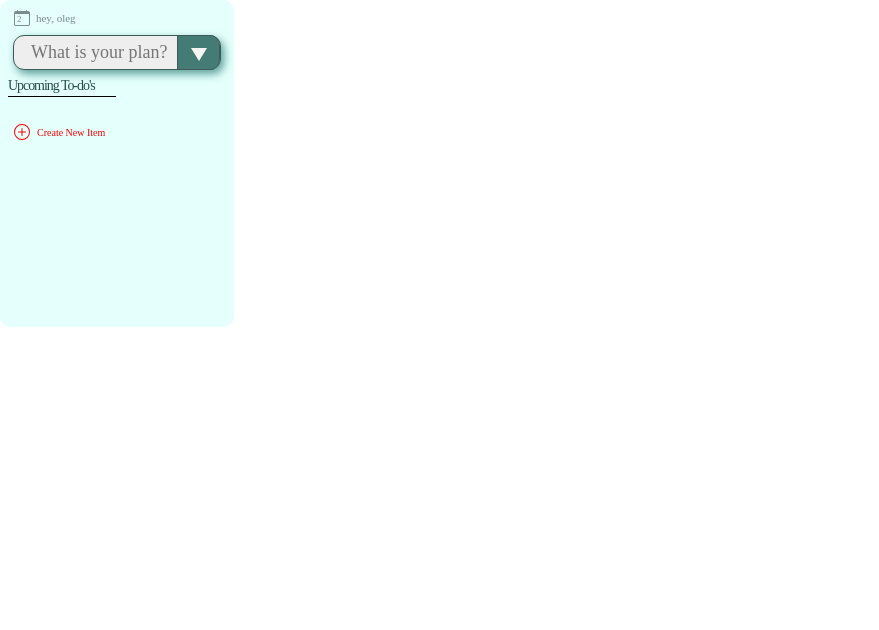
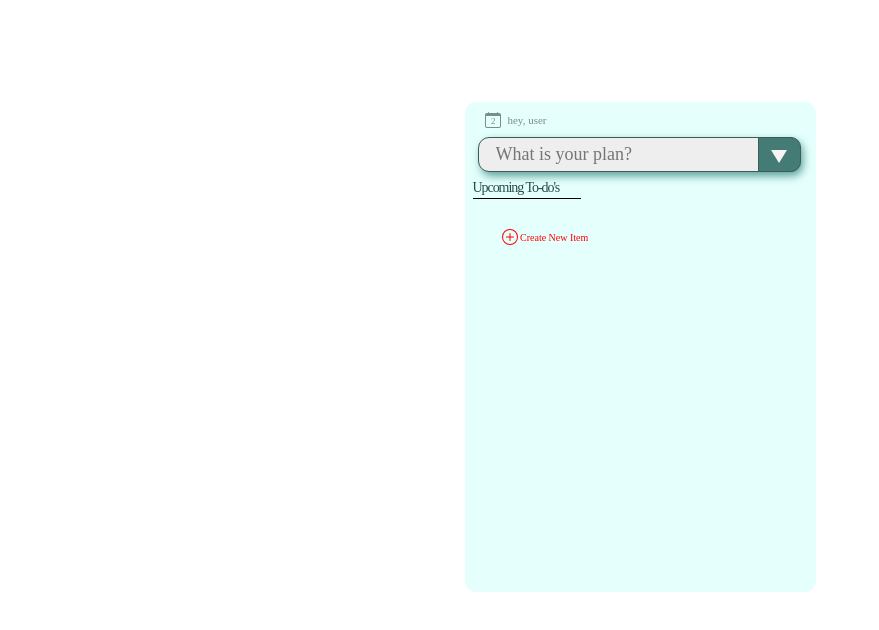
Before and after one commit to osinkel/Todo-list, a plain HTML site: page todo-list/index.html in a window 1280 px wide. Shown: the whole page, without its empty margins (0-879 px from the left). Drawn offline with Linux system fonts and the light colour scheme.

Commit message:
centre relative interface

```diff
--- a/todo-list/index.html
+++ b/todo-list/index.html
@@ -10,7 +10,7 @@
 			<div class="welcome-date">
 				<div class="current-date"></div>
 				<div class="calendar"><img src="calendar.svg"> </div>
-				<div class="welcome"><p>hey, oleg</p></div>
+				<div class="welcome"><p>hey, user</p></div>
 			</div>
 			<div id="new-task-form">
 				<input type="text" id="new-task-input" class="new-task-input" placeholder="What is your plan?">
--- a/todo-list/main.css
+++ b/todo-list/main.css
@@ -5,15 +5,17 @@
 
 .container {
 	position: relative;
-	width: 234px;
-	height: 327px;
+	width: 351px;
+	margin: auto;
+	margin-top: 8%;
+	height: 490px;
 	background: #E4FFFC;
 	border-radius: 11px;
 }
 
 #new-task-form{
 	position: relative;
-	width: 208px;
+	width: 92%;
 	height: 35px;
 	left: 13px;
 	top: 35px;
@@ -36,7 +38,6 @@
 	font-weight: normal;
 	font-size: 18px;
 	line-height: 27px;
-	/* identical to box height */
 	color: #254E49;
 	border:  none;
 	outline: none;
@@ -124,7 +125,6 @@ input:checked {
 	cursor: pointer;
 	outline: none;
 	transition: 0.4s;
-  	float: right;
 	width: 43px;
 	height: 35px;
 	background: #447B75;
@@ -133,13 +133,14 @@ input:checked {
 	border-top-right-radius: 10px;
 	border-bottom-right-radius: 10px;
 	margin-top: -1px;
+	margin-left:  87%;
 }
 
 /* Style the accordion panel. Note: hidden by default */
 .panel {
 	position: relative;
 	margin-top: 40px;
-	width: 208px;
+	width: 90%;
 	max-height: 0;
 	left: 13px;
 	overflow: hidden;
@@ -152,9 +153,10 @@ input:checked {
 	background: #BFEBE6;
 	box-shadow: 2px 4px 6px #447B75;
 	border-radius: 10px;
-	width: 62px;
+	width: 32%;
 	height: 30px;
 	margin-bottom: 10px;
+	text-align: center;
 }
 
 .type-item a{
@@ -164,8 +166,7 @@ input:checked {
 	font-style: normal;
 	font-weight: 400;
 	font-size: 10px;
-	line-height: 12px;
-	margin-left: 8px;
+	line-height: 29px;
 }
 
 
@@ -205,7 +206,7 @@ input:checked {
 #tasks-list{
 	position: relative;
 	overflow-y: scroll;
-	max-height: 190px;
+	max-height: 351px;
 	padding-bottom: 15px;
 }
 
@@ -263,9 +264,8 @@ input:checked {
 }
 
 .add-list-item img{
-	position: fixed;
-	margin-left: -23.5px;
-	margin-top: -3px;
+	position: relative;
+	top:  4px;
 }
 
 .task {
@@ -281,7 +281,7 @@ input:checked {
 	outline: none;
 	border-radius: 5px;
 	border: none;
-	width: 213px;
+	width: 94%;
 	font-family: 'Rationale';
 	font-style: normal;
 	font-weight: 400;
@@ -345,7 +345,7 @@ div.round {
 	width: 15px;
 	height: 15px;
 	position: relative;
-	margin-left: 185px;
+	margin-left: 87%;
 	margin-top: -24px;
 	color: red;
 }
@@ -361,8 +361,8 @@ div.round {
 }
 
 .current-date{
-	position: fixed;
-	margin-left: 3px;
+	position: absolute;
+	margin-left: 5.5px;
 	margin-top: 1px;
 	font-size: 9px;
 }
--- a/todo-list/main.js
+++ b/todo-list/main.js
@@ -19,10 +19,10 @@ acc.addEventListener("click", function() {
 	var panel = document.querySelector('.panel');
 	if (panel.style.maxHeight) {
 		panel.style.maxHeight = null;
-		tasks_list.style.maxHeight = '190px';
+		tasks_list.style.maxHeight = '351px';
 	} else {
 		panel.style.maxHeight = panel.scrollHeight + "px";
-		tasks_list.style.maxHeight = '150px';
+		tasks_list.style.maxHeight = '311px';
 	}
 });
 
@@ -46,7 +46,6 @@ add_task_btn.addEventListener('click', () => {
 	task_el.id = index;
 	index = index + 1;
 	task_el.classList.add("task");
-	cur_type = document.location.hash.slice(1);
 
 	const task_content_el = document.createElement("div");
 	task_content_el.classList.add("content");
@@ -67,7 +66,7 @@ add_task_btn.addEventListener('click', () => {
 	task_checkbox_label_el.setAttribute("for", "checkbox");
 
 	task_checkbox_el.appendChild(task_checkbox_input_el);
-	task_checkbox_label_el.addEventListener('click', () => {
+	task_checkbox_label_el.addEventListener('click',() => {
 		task_checkbox_input_el.checked = 'true';
 		task_checkbox_input_el.disabled = 'true';
 		task_input_el.classList.add("text");
@@ -122,7 +121,6 @@ function changeTaskListTitle(title_text){
 	title_el.innerHTML = title_text;
 }
 
-window.location.hash="in_progress";
 types = document.getElementsByClassName("type-item");
 var i;
 for (i = 0; i < types.length; i++) {
```
